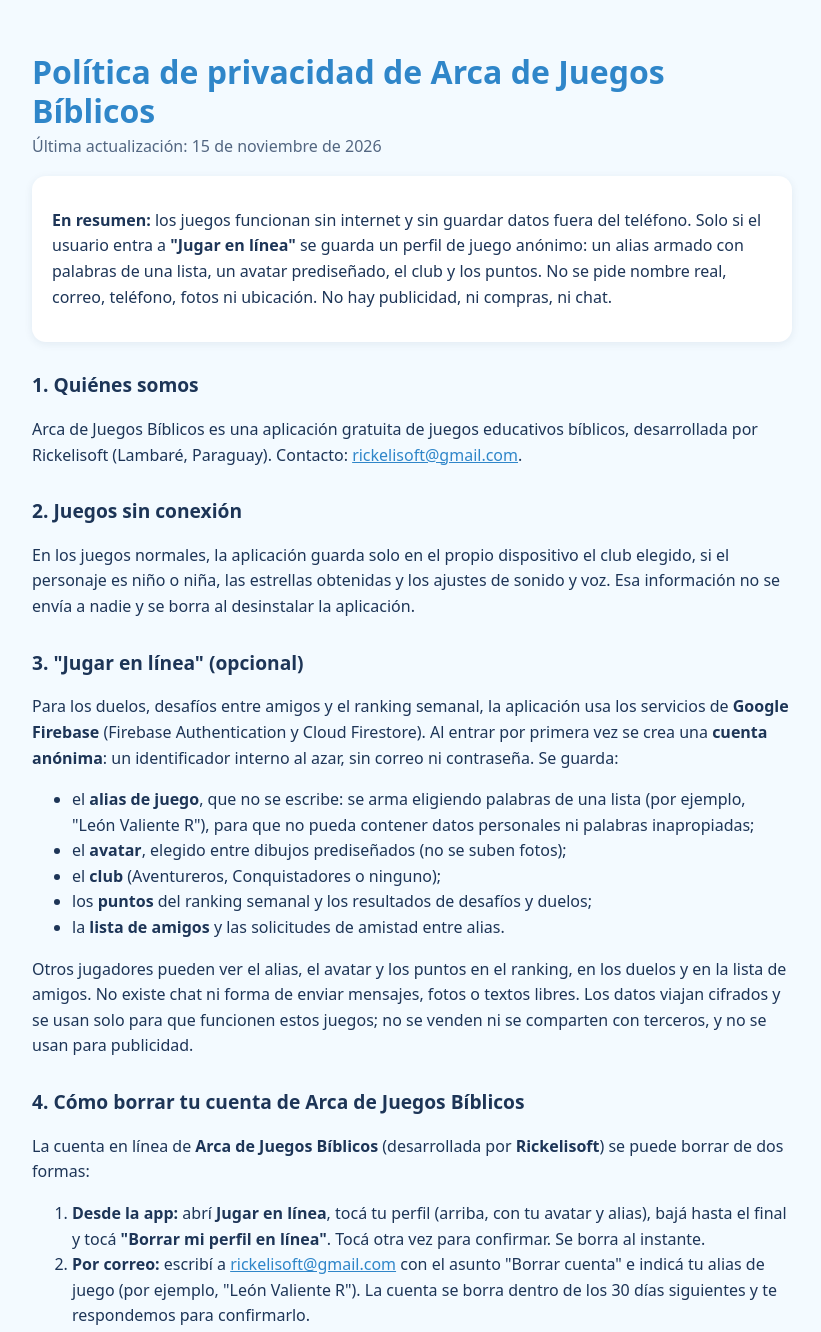
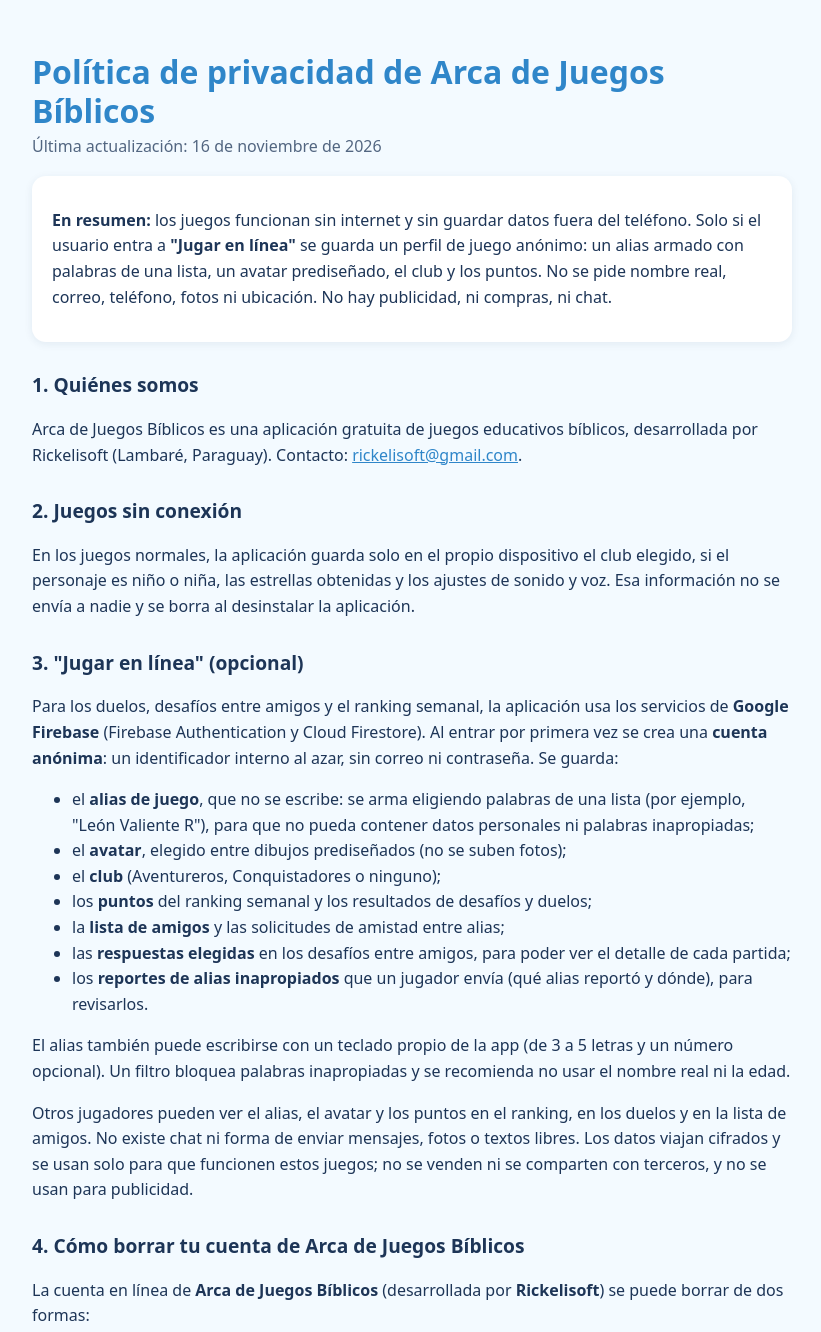
Before and after one commit to RicardoVS90/arca-privacidad, a plain HTML site: page index.html in a window 1280 px wide. Shown: the top 1332 px of the page, without its empty margins (228-1049 px from the left). Drawn offline with Linux system fonts and the light colour scheme.

Commit message:
Add files via upload

```diff
--- a/index.html
+++ b/index.html
@@ -18,7 +18,7 @@
 <body>
 <main>
   <h1>Política de privacidad de Arca de Juegos Bíblicos</h1>
-  <p class="fecha">Última actualización: 15 de noviembre de 2026</p>
+  <p class="fecha">Última actualización: 16 de noviembre de 2026</p>
 
   <div class="caja">
     <p><b>En resumen:</b> los juegos funcionan sin internet y sin guardar datos fuera del teléfono. Solo si el usuario
@@ -46,8 +46,12 @@
     <li>el <b>avatar</b>, elegido entre dibujos prediseñados (no se suben fotos);</li>
     <li>el <b>club</b> (Aventureros, Conquistadores o ninguno);</li>
     <li>los <b>puntos</b> del ranking semanal y los resultados de desafíos y duelos;</li>
-    <li>la <b>lista de amigos</b> y las solicitudes de amistad entre alias.</li>
+    <li>la <b>lista de amigos</b> y las solicitudes de amistad entre alias;</li>
+    <li>las <b>respuestas elegidas</b> en los desafíos entre amigos, para poder ver el detalle de cada partida;</li>
+    <li>los <b>reportes de alias inapropiados</b> que un jugador envía (qué alias reportó y dónde), para revisarlos.</li>
   </ul>
+  <p>El alias también puede escribirse con un teclado propio de la app (de 3 a 5 letras y un número opcional). Un filtro
+  bloquea palabras inapropiadas y se recomienda no usar el nombre real ni la edad.</p>
   <p>Otros jugadores pueden ver el alias, el avatar y los puntos en el ranking, en los duelos y en la lista de amigos.
   No existe chat ni forma de enviar mensajes, fotos o textos libres. Los datos viajan cifrados y se usan solo para
   que funcionen estos juegos; no se venden ni se comparten con terceros, y no se usan para publicidad.</p>
```
